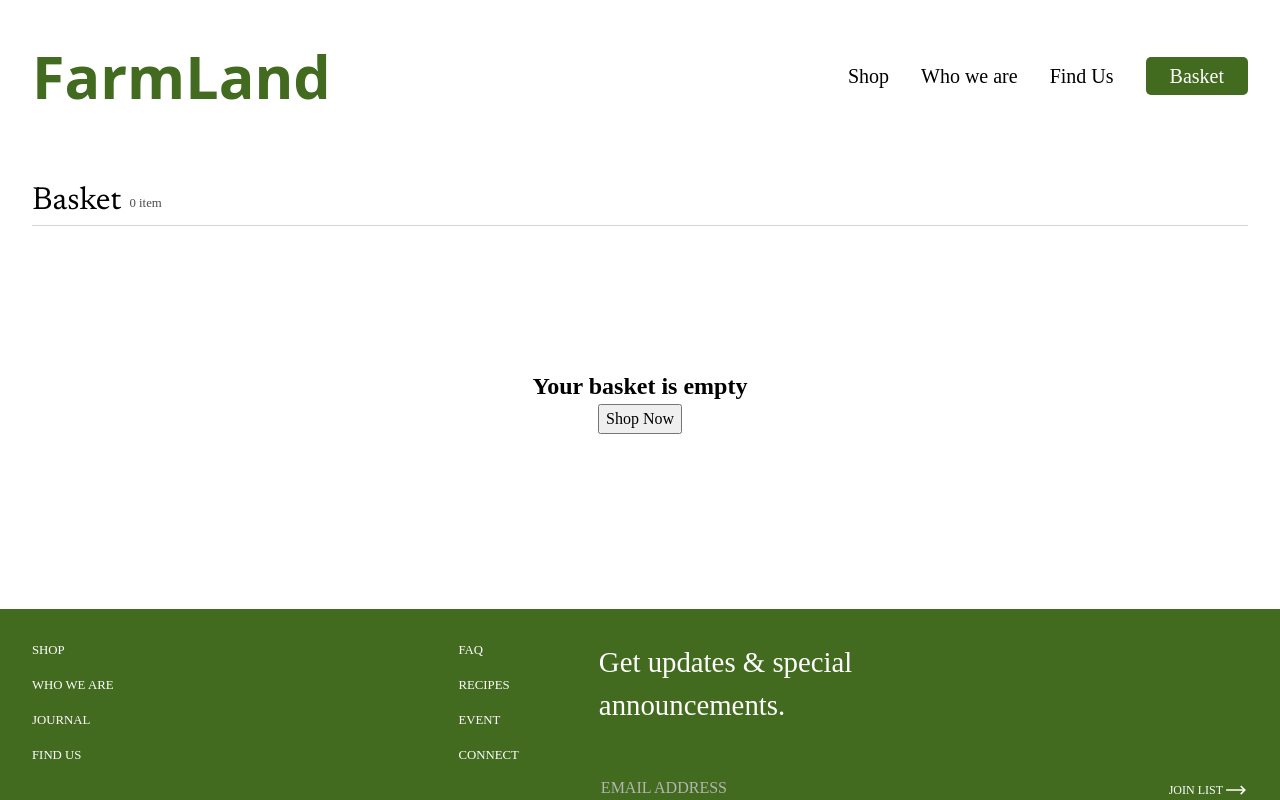
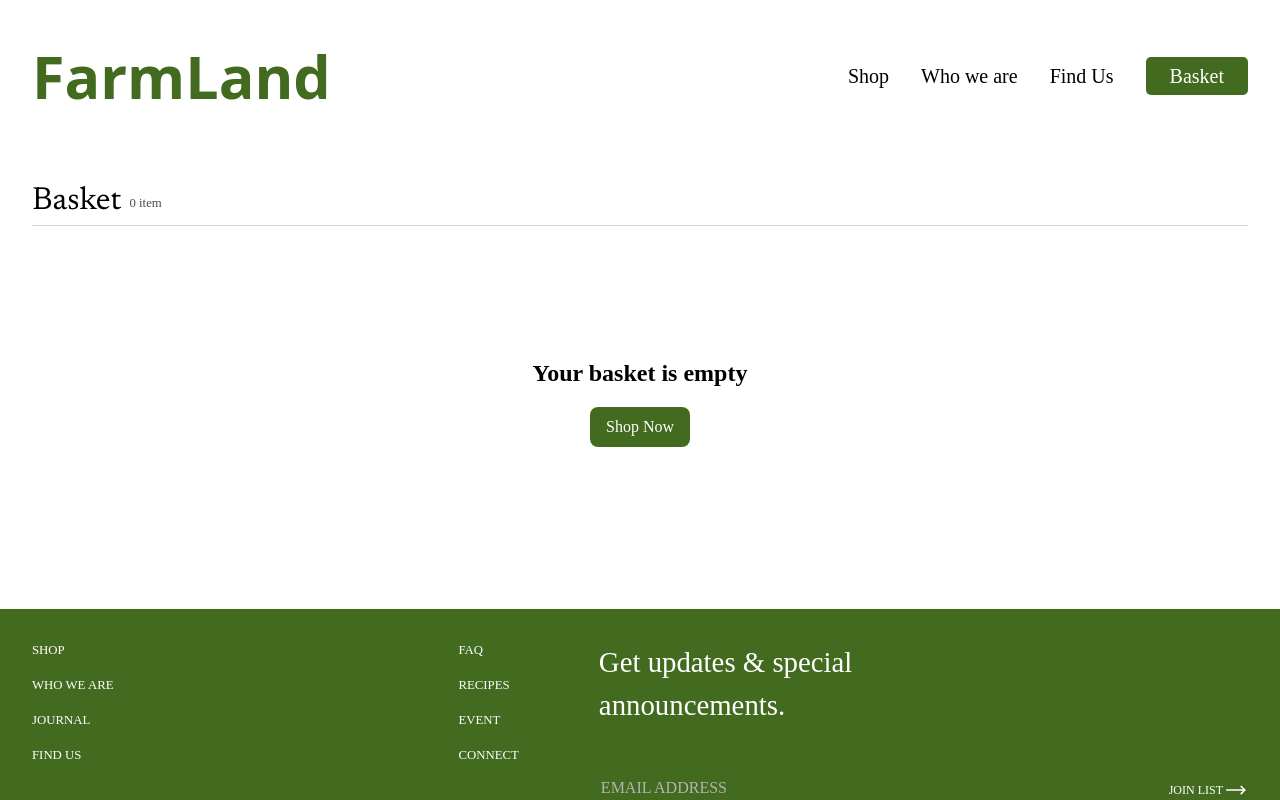
Before and after one commit to Ayoroq/farmLand, a React (Vite) app: page /basket in a window 1280 px wide. Shown: the top 800 px of the page. Built offline with nearby package versions, Linux system fonts and the light colour scheme; a web font is replaced by a local one.

Commit message:
Made changes to the empty basket buttons

```diff
--- a/index.html
+++ b/index.html
@@ -5,31 +5,49 @@
     <link rel="icon" type="image/svg+xml" href="/vite.svg" />
     <meta name="viewport" content="width=device-width, initial-scale=1.0" />
     <title>FarmLand - Fresh Organic Produce</title>
-    <link rel="icon" type="image/x-icon" href="/public/favicon.svg">
+    <link rel="icon" type="image/x-icon" href="/favicon.svg" />
 
     <!-- SEO Meta Tags -->
-    <meta name="description" content="Shop fresh organic fruits, vegetables, and produce. High-quality, pesticide-free products delivered to your door." />
-    <meta name="keywords" content="organic, produce, fruits, vegetables, fresh, healthy, farm, organic food" />
+    <meta
+      name="description"
+      content="Shop fresh organic fruits, vegetables, and produce. High-quality, pesticide-free products delivered to your door."
+    />
+    <meta
+      name="keywords"
+      content="organic, produce, fruits, vegetables, fresh, healthy, farm, organic food"
+    />
     <meta name="author" content="FarmLand Team" />
     <meta name="robots" content="index, follow" />
 
     <!-- Open Graph / Facebook -->
     <meta property="og:type" content="website" />
     <meta property="og:title" content="FarmLand - Fresh Organic Produce" />
-    <meta property="og:description" content="Shop fresh organic fruits, vegetables, and produce. High-quality, pesticide-free products delivered to your door." />
+    <meta
+      property="og:description"
+      content="Shop fresh organic fruits, vegetables, and produce. High-quality, pesticide-free products delivered to your door."
+    />
     <meta property="og:site_name" content="FarmLand" />
 
     <!-- Twitter -->
     <meta name="twitter:card" content="summary_large_image" />
     <meta name="twitter:title" content="FarmLand - Fresh Organic Produce" />
-    <meta name="twitter:description" content="Shop fresh organic fruits, vegetables, and produce. High-quality, pesticide-free products delivered to your door." />
+    <meta
+      name="twitter:description"
+      content="Shop fresh organic fruits, vegetables, and produce. High-quality, pesticide-free products delivered to your door."
+    />
     <!-- Preconnect for performance -->
     <link rel="preconnect" href="https://fonts.googleapis.com" />
     <link rel="preconnect" href="https://fonts.gstatic.com" crossorigin />
 
     <!-- Fonts -->
-    <link href="https://fonts.googleapis.com/css2?family=Agbalumo&display=swap" rel="stylesheet" />
-    <link href="https://fonts.googleapis.com/css2?family=Newsreader:ital,opsz,wght@0,6..72,200..800;1,6..72,200..800&display=swap" rel="stylesheet" />
+    <link
+      href="https://fonts.googleapis.com/css2?family=Agbalumo&display=swap"
+      rel="stylesheet"
+    />
+    <link
+      href="https://fonts.googleapis.com/css2?family=Newsreader:ital,opsz,wght@0,6..72,200..800;1,6..72,200..800&display=swap"
+      rel="stylesheet"
+    />
 
     <!-- Structured Data -->
     <script type="application/ld+json">
--- a/src/pages/Basket/Basket.jsx
+++ b/src/pages/Basket/Basket.jsx
@@ -24,7 +24,7 @@ export default function Basket() {
         {!totalItems && (
           <div className={styles.basketEmpty}>
             <h2>Your basket is empty</h2>
-            <button onClick={() => navigate("/shop")}>Shop Now</button>
+            <button className={styles.basketEmptyButton} onClick={() => navigate("/shop")}>Shop Now</button>
           </div>
         )}
         {totalItems > 0 && (
--- a/src/pages/Basket/Basket.module.css
+++ b/src/pages/Basket/Basket.module.css
@@ -46,14 +46,6 @@
   gap: 2rem;
 }
 
-.basketEmpty {
-  flex: 1;
-  display: flex;
-  flex-direction: column;
-  align-items: center;
-  justify-content: center;
-}
-
 /* CheckOut */
 .basketCheckout {
   display: flex;
@@ -79,7 +71,7 @@
   justify-content: space-between;
 }
 
-.checkOutButton {
+.checkOutButton, .basketEmptyButton {
   background: #426b1f;
   border-radius: 8px;
   border: none;
@@ -92,9 +84,20 @@
   transition: background-color 0.3s ease, transform 0.3s ease-in-out;
 }
 
-.checkOutButton:hover{
+.checkOutButton:hover, .basketEmptyButton:hover{
     background-color: #73bc33;
     transform: translateY(-3px);
+}
+
+/* basket empty */
+
+.basketEmpty {
+  gap: 1rem;
+  flex: 1;
+  display: flex;
+  flex-direction: column;
+  align-items: center;
+  justify-content: center;
 }
 
 .checkOutButton:active{
```
Lines whose indentation alone changed are shown as unchanged.
